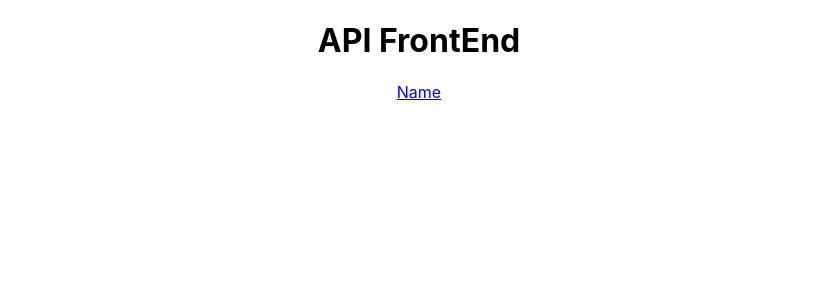
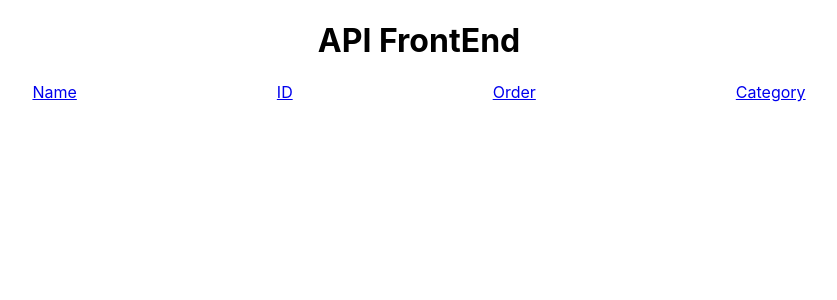
Before and after one commit to Seneca-Scholars/ss-Jboltle, a React (Create React App) app in the folder SS-React-Api-Practice/react-api-app/: page / in a window 1280 px wide. Before the commit this address had no page. Shown: the top 300 px of the page, without its empty margins (221-1058 px from the left). Built offline with nearby package versions, Linux system fonts and the light colour scheme.

Commit message:
got the specific routes to load the specific api data on click. but the way I passed in the props to the useEffect may be causing issues with the page rerendering all the data. Im just happy I got it to work. Ill probably go to labs 8/29/24

```diff
--- a/SS-React-Api-Practice/react-api-app/src/App.jsx
+++ b/SS-React-Api-Practice/react-api-app/src/App.jsx
@@ -1,63 +1,87 @@
-import logo from './logo.svg';
-import './App.css';
-import { BrowserRouter, Route, Routes, Switch } from 'react-router-dom';
-import React from 'react'
-import { ApiNameFetch } from './apiComponent';
+import "./App.css";
+import { BrowserRouter, Route, Routes } from "react-router-dom";
+import React from "react";
+import { ApiNameFetch } from "./apiComponent";
+import { useState } from "react";
 
 function App() {
-  return (
+  const [endPoint, setEndpoint] = useState("");
+
+  const clickHandler = (event, value) => {
+
+    setEndpoint(value);
+    console.log(endPoint)
+  //this sets the endpoint to the route path thats passed in to the second parameter option
+  };
 
 
-<div>
+  return (
+    <div>
+      <h1 className="title">API FrontEnd</h1>
 
+      <span className="top-nav-bar">
+        <a
+          className="link"
+          onClick={(event) => clickHandler(event, "/name")}
+          href="/name"
+        >
+          Name
+        </a>
+        <a
+          className="link"
+          onClick={(event) => clickHandler(event, "/id")}
+          href="/id"
+        >
+          ID
+        </a>
+        <a
+          className="link"
+          onClick={(event) => clickHandler(event, "/order")}
 
-<h1 className='title'>
-  API FrontEnd
-</h1>
+          href="/order"
+        >
+          Order
+        </a>
+        <a
+          className="link"
+          onClick={(event) => clickHandler(event, "/category")}
+          href="/category"
+        >
+          Category
+        </a>
+      </span>
 
-<span className='top-nav-bar'>
-
-
-<a className='link' href='/name'>Name</a>
-
-</span>
+      <BrowserRouter>
+        <Routes>
 
 
 
-<BrowserRouter>
+          {/**
+           * for example, when the route /category is hit, the stuff inside the element prop is what renders when the route is hit.
+           * make a component for each route that fetches the data for that specifif route.
+           *
+           */}
 
-
-<Routes>
-
-{/**
- * for example, when the route /category is hit, the stuff inside the element prop is what renders when the route is hit.
- * make a component for each route that fetches the data for that specifif route.
- *
- */}
-
-
-<Route path='/category'/>
-
-<Route path='/order'/>
-
-
-<Route element={<ApiNameFetch/>} path='/name'/>
-
-<Route path='/id'/>
-
-<Route path='/submit'/>
+          {/* figure out how to store whatever route is being clicked into a variable and then pass that
+into the apiComponnet.jsx fetch request parameter so that it fetches based on what api you want to click.  */}
 
 
 
-</Routes>
-
-</BrowserRouter>
 
 
-</div>
+            {/* we passed in the endpoint as endpoint which is like a prop so that this gets used
+            in the component, the two files are using each other which im not sure is best practice,
+            but i figured it out on my own so im happy about it and i dont care.  */}
+          <Route path="/category"element={<ApiNameFetch endPoint={endPoint} />} />
+          <Route path="/order" element={<ApiNameFetch endPoint={endPoint} />} />
+          <Route path="/name" element={<ApiNameFetch endPoint={endPoint} />} />
+          <Route path="/id" element={<ApiNameFetch endPoint={endPoint} />} />
 
-
-  )
+          <Route path="/submit" />
+        </Routes>
+      </BrowserRouter>
+    </div>
+  );
 }
 
 export default App;
--- a/SS-React-Api-Practice/react-api-app/src/apiComponent.jsx
+++ b/SS-React-Api-Practice/react-api-app/src/apiComponent.jsx
@@ -1,7 +1,12 @@
 
 import { useEffect } from "react"
 import { useState } from "react";
-  export const ApiNameFetch = () => {
+
+
+
+//we pass in endpoint as a prop from ./app
+//it auto imports the state variable.
+  export const ApiNameFetch = ({endPoint}) => {
 
 
 
@@ -9,22 +14,17 @@ import { useState } from "react";
 
    const [apiData, setApiData] = useState([]);
     useEffect( () => {
-        const fetchData = () => {
+        const fetchData = async () => {
+          console.log(endPoint)
+            const response = await fetch(`/api/${endPoint}`)
 
-            fetch('/api')
-            .then(response => response.json())
-            .then(data => {
-              console.log(data);
-              setApiData(data)
-              // Set the fetched user object
-            })
-            .catch(error => {
-              console.error('Error fetching data:', error);
-            });
+            let data = await response.json()
+                console.log(data)
+                setApiData(data)
             }
             fetchData()
 
-    }, [])
+    }, [endPoint])//the brackets represent the onChange for the use effect, so we pass in the state variable and when the state variable changes, the effect is rendered again
         return (
                 <div>
 
@@ -32,10 +32,7 @@ import { useState } from "react";
 
 
                         {
-          // Example of displaying data
-          apiData.map((item, index) => (
-            <div key={index}>{JSON.stringify(item)}</div>
-          ))
+          JSON.stringify(apiData)
         }
                             </p>
 
```
